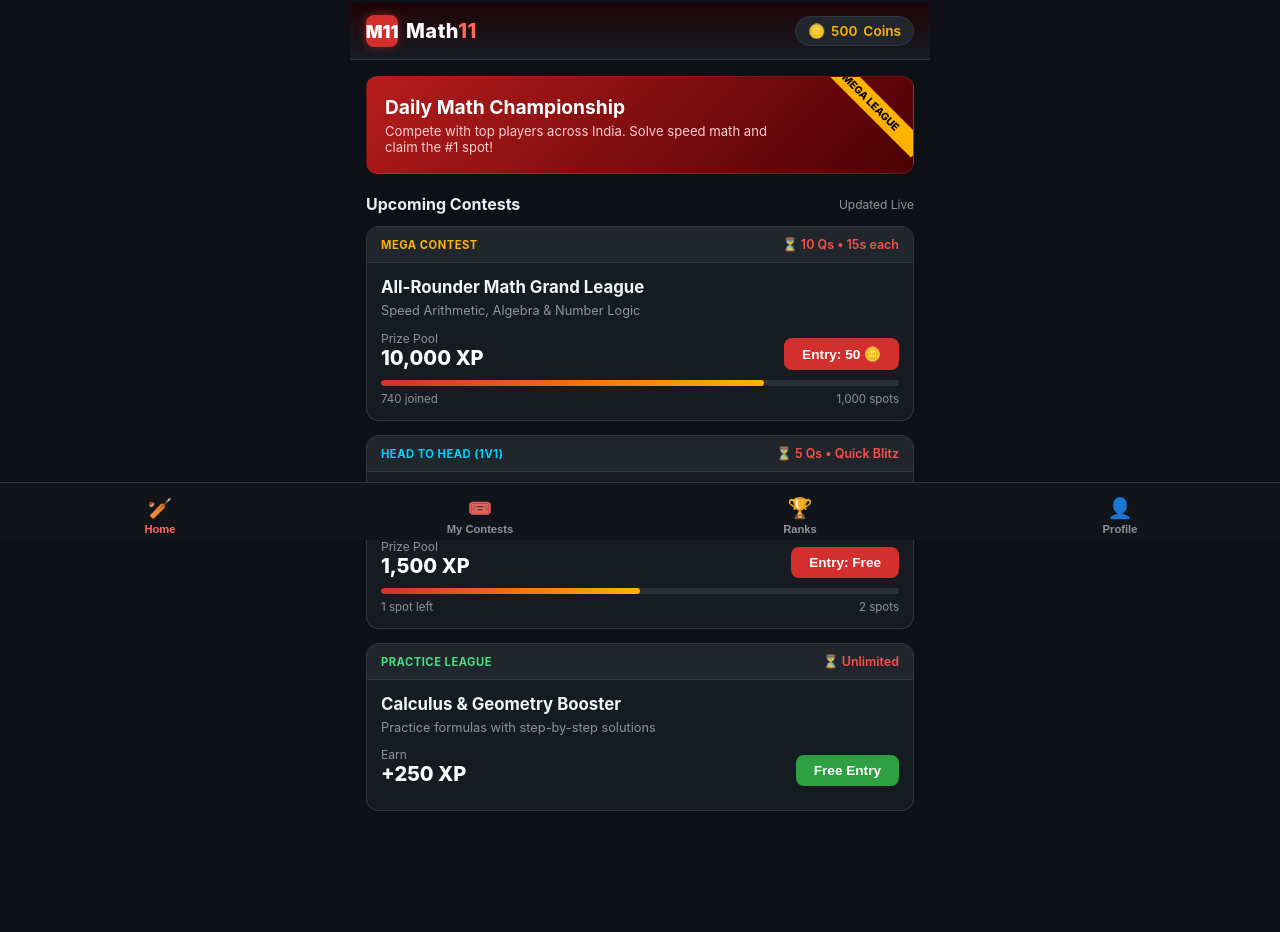
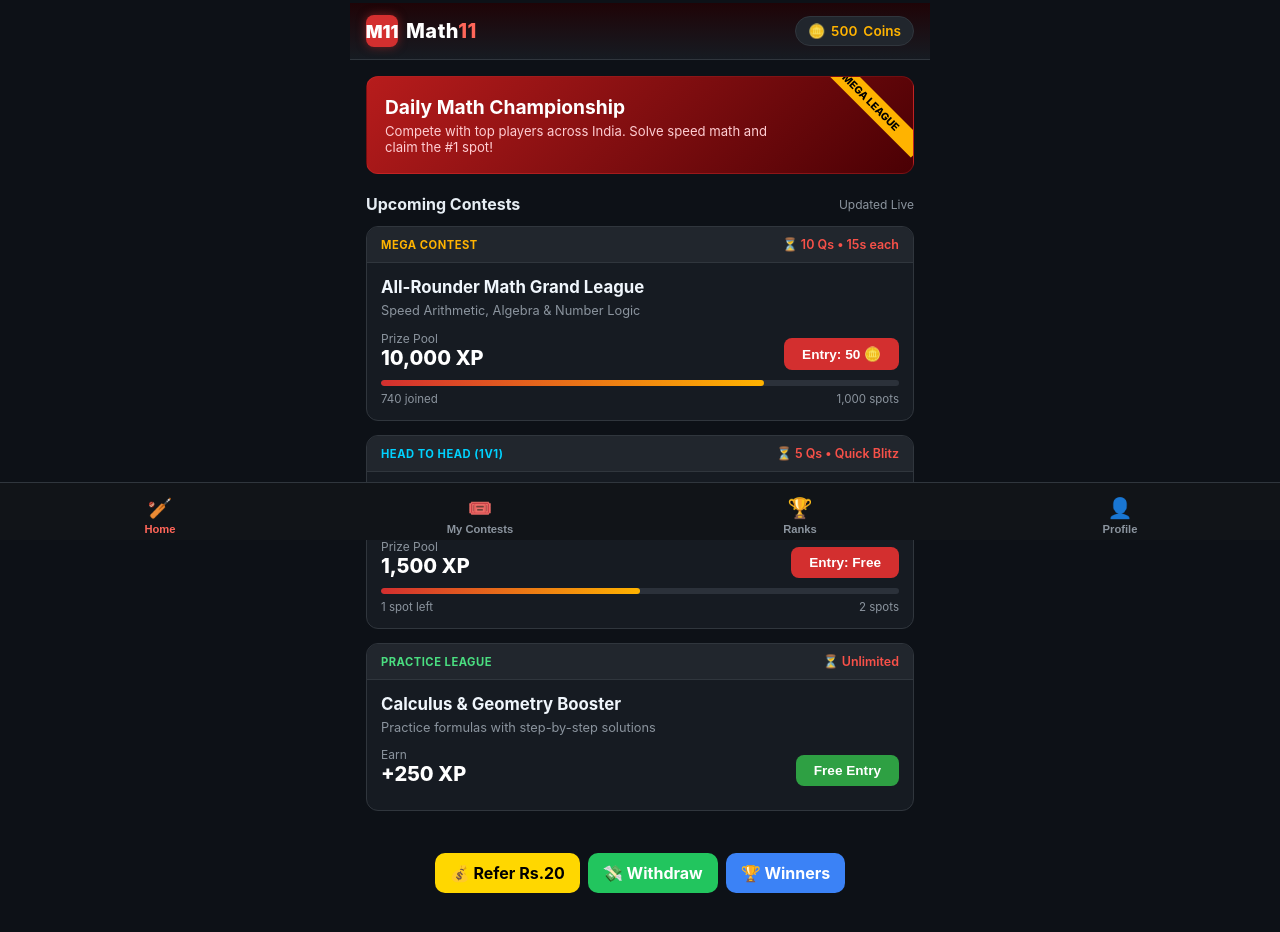
Before and after one commit to mukhtarahmedchhakla-dev/Math-11-App, a plain HTML site: page index.html in a window 1280 px wide. Shown: the part 260-1192 px from the top of the page. Before the commit the page ends 1166 px from the top, so only its background shows below. Drawn offline with Linux system fonts and the light colour scheme.

Commit message:
Update index.html

```diff
--- a/index.html
+++ b/index.html
@@ -1111,3 +1111,8 @@ function payWinner(i){let c=data.contests[i];if(!c.winnerUpi)return alert('Winne
   </script>
 </body>
 </html>
+<div style="display:flex;gap:8px;justify-content:center;padding:12px;flex-wrap:wrap">
+<a href="refer.html" style="background:gold;color:black;padding:10px 15px;border-radius:10px;text-decoration:none;font-weight:bold">💰 Refer Rs.20</a>
+<a href="withdraw.html" style="background:#22c55e;color:white;padding:10px 15px;border-radius:10px;text-decoration:none;font-weight:bold">💸 Withdraw</a>
+<a href="leaderboard.html" style="background:#3b82f6;color:white;padding:10px 15px;border-radius:10px;text-decoration:none;font-weight:bold">🏆 Winners</a>
+</div>
```
